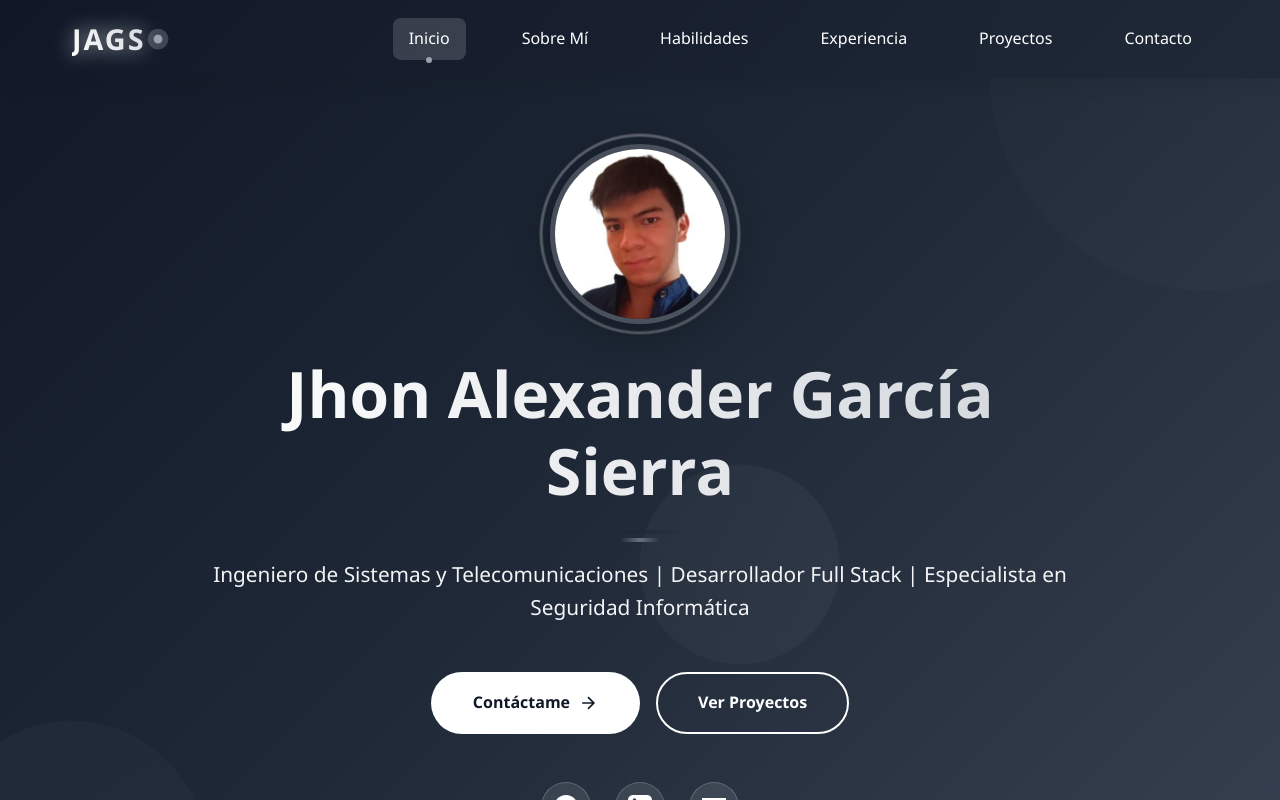
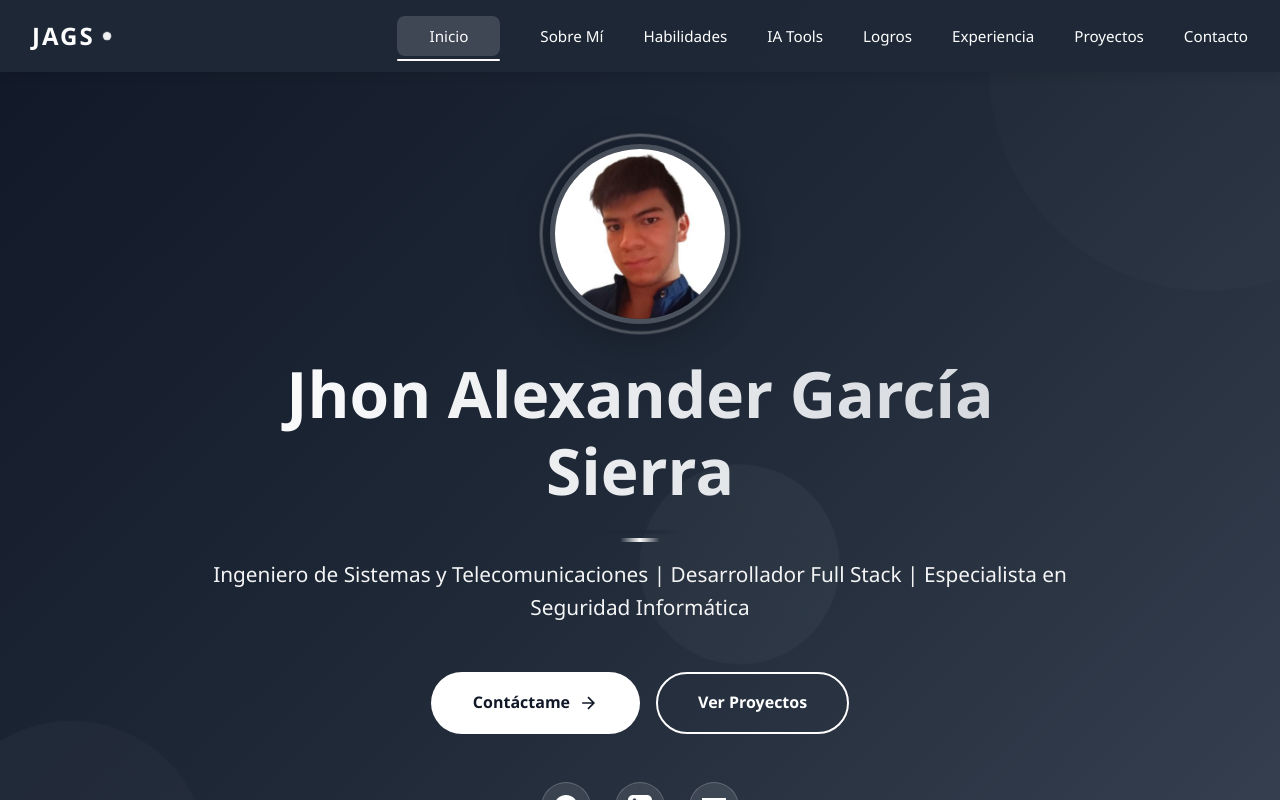
Before and after one commit to JhonAlexGS/Repositorio, a React (Create React App) app: page / in a window 1280 px wide. Built offline with nearby package versions, Linux system fonts and the light colour scheme.

Commit message:
Fixing header

```diff
--- a/src/components/Header.jsx
+++ b/src/components/Header.jsx
@@ -1,4 +1,5 @@
 import React, { useState, useEffect } from 'react';
+import '../styles/Header.css';
 
 const Header = () => {
   const [isScrolled, setIsScrolled] = useState(false);
@@ -10,20 +11,29 @@ const Header = () => {
       setIsScrolled(window.scrollY > 50);
 
       // Detectar sección activa
-      const sections = ['inicio', 'sobre-mi', 'habilidades', 'logros', 'experiencia', 'proyectos-academicos', 'proyectos', 'contacto'];
-      const current = sections.find(section => {
-        const element = document.getElementById(section);
-        if (element) {
-          const rect = element.getBoundingClientRect();
-          return rect.top <= 100 && rect.bottom >= 100;
+      const sections = ['inicio', 'sobre-mi', 'habilidades', 'ai-tools', 'logros', 'experiencia', 'proyectos-academicos', 'proyectos', 'contacto'];
+
+      for (let i = sections.length - 1; i >= 0; i--) {
+        const section = document.getElementById(sections[i]);
+        if (section) {
+          const rect = section.getBoundingClientRect();
+          // Si el top de la sección está por encima del 40% de la pantalla
+          if (rect.top <= window.innerHeight * 0.4) {
+            setActiveSection(sections[i]);
+            break;
+          }
         }
-        return false;
-      });
-      if (current) setActiveSection(current);
+      }
     };
 
+    handleScroll(); // Ejecutar inmediatamente
     window.addEventListener('scroll', handleScroll);
-    return () => window.removeEventListener('scroll', handleScroll);
+    window.addEventListener('load', handleScroll); // También al cargar
+
+    return () => {
+      window.removeEventListener('scroll', handleScroll);
+      window.removeEventListener('load', handleScroll);
+    };
   }, []);
 
   const scrollToSection = (e, id) => {
@@ -32,6 +42,10 @@ const Header = () => {
     const element = document.getElementById(id);
     if (element) {
       element.scrollIntoView({ behavior: 'smooth', block: 'start' });
+      // Forzar actualización después del scroll
+      setTimeout(() => {
+        setActiveSection(id);
+      }, 100);
     }
   };
 
@@ -39,6 +53,8 @@ const Header = () => {
     { id: 'inicio', label: 'Inicio' },
     { id: 'sobre-mi', label: 'Sobre Mí' },
     { id: 'habilidades', label: 'Habilidades' },
+    { id: 'ai-tools', label: 'IA Tools' },
+    { id: 'logros', label: 'Logros' },
     { id: 'experiencia', label: 'Experiencia' },
     { id: 'proyectos', label: 'Proyectos' },
     { id: 'contacto', label: 'Contacto' }
--- a/src/styles/App.css
+++ b/src/styles/App.css
@@ -10,7 +10,7 @@
   --dark: #111827;
   --light: #f9fafb;
   --text: #4b5563;
-  --accent: #6b7280;
+  --accent: #fcfcfc;
   --white: #ffffff;
 }
 
@@ -41,17 +41,55 @@ body {
 
 /* Header & Navigation */
 header {
-  background: linear-gradient(135deg, rgba(17, 24, 39, 0.95), rgba(31, 41, 55, 0.95));
+  position: fixed;
+  top: 0;
+  left: 0;
+  right: 0;
+  background: rgba(31, 41, 55, 0.95);
   backdrop-filter: blur(10px);
-  -webkit-backdrop-filter: blur(10px);
+  z-index: 1000;
+  transition: all 0.3s ease;
+  box-shadow: 0 2px 10px rgba(0, 0, 0, 0.1);
+}
+
+.nav-list a {
   color: white;
-  padding: 1rem 0;
-  position: sticky;
-  top: 0;
-  z-index: 1000;
-  box-shadow: 0 2px 20px rgba(0,0,0,0.1);
-  transition: all 0.4s cubic-bezier(0.4, 0, 0.2, 1);
-  animation: slideDown 0.5s ease-out;
+  text-decoration: none;
+  font-weight: 500;
+  transition: all 0.3s ease;
+  position: relative;
+  padding: 0.5rem 0;
+}
+
+.nav-list a::after {
+  content: '';
+  position: absolute;
+  bottom: 0;
+  left: 0;
+  width: 0;
+  height: 2px;
+  background: var(--accent);
+  transition: width 0.3s ease;
+}
+
+.nav-list a:hover::after,
+.nav-list a.active::after {
+  width: 100%;
+}
+
+.nav-list a.active {
+  color: var(--accent);
+}
+
+.nav-list a:hover {
+  color: var(--accent);
+}
+
+.nav.mobile-open .nav-list a.active {
+  background: rgba(255, 255, 255, 0.1);
+  color: var(--accent);
+  border-left: 3px solid var(--accent);
+  padding-left: 1.5rem;
 }
 
 @keyframes slideDown {
@@ -66,10 +104,50 @@ header {
 }
 
 header.scrolled {
+  background: rgba(31, 41, 55, 0.98);
+  box-shadow: 0 4px 20px rgba(0, 0, 0, 0.2);
+}
+
+header nav {
+  max-width: 1400px;
+  margin: 0 auto;
+  padding: 1rem 2rem;
+  display: flex;
+  justify-content: space-between;
+  align-items: center;
+}
+
+header nav ul {
+  display: flex;
+  list-style: none;
+  gap: 2.5rem;
+  margin: 0;
+  padding: 0;
+  align-items: center;
+}
+
+header nav ul li {
+  position: relative;
+}
+
+header nav ul li a {
+  color: white;
+  text-decoration: none;
+  font-weight: 500;
+  font-size: 0.95rem;
+  transition: all 0.3s ease;
+  position: relative;
   padding: 0.5rem 0;
-  background: rgba(17, 24, 39, 0.98);
-  backdrop-filter: blur(20px);
-  box-shadow: 0 4px 30px rgba(0,0,0,0.3);
+  display: block;
+  white-space: nowrap;
+}
+
+header nav ul li a:hover {
+  color: var(--accent);
+}
+
+header nav ul li a.active {
+  color: var(--accent);
 }
 
 nav {
@@ -86,19 +164,15 @@ nav {
   display: flex;
   align-items: center;
   gap: 0.5rem;
-  position: relative;
-  z-index: 1001;
+  cursor: pointer;
+  user-select: none;
 }
 
 .logo-text {
-  font-size: 1.8rem;
-  font-weight: bold;
+  font-size: 1.5rem;
+  font-weight: 700;
+  color: white;
   letter-spacing: 2px;
-  background: linear-gradient(45deg, #fff, #d1d5db);
-  -webkit-background-clip: text;
-  -webkit-text-fill-color: transparent;
-  background-clip: text;
-  animation: glow 2s ease-in-out infinite;
 }
 
 @keyframes glow {
@@ -107,42 +181,42 @@ nav {
 }
 
 .logo-dot {
-  width: 8px;
+   width: 8px;
   height: 8px;
-  background: #9ca3af;
+  background: var(--accent);
   border-radius: 50%;
-  animation: pulse 2s ease-in-out infinite;
+  animation: pulse 2s infinite;
 }
 
 @keyframes pulse {
   0%, 100% {
     transform: scale(1);
-    box-shadow: 0 0 0 0 rgba(156, 163, 175, 0.7);
+    opacity: 1;
   }
   50% {
     transform: scale(1.2);
-    box-shadow: 0 0 0 10px rgba(156, 163, 175, 0);
-  }
-}
-
+    opacity: 0.8;
+  }
+}
+
+/* Hamburger Menu */
 .hamburger {
   display: none;
   flex-direction: column;
   gap: 5px;
-  background: transparent;
+  background: none;
   border: none;
   cursor: pointer;
-  padding: 10px;
+  padding: 0.5rem;
   z-index: 1001;
-  position: relative;
 }
 
 .hamburger span {
   width: 25px;
   height: 3px;
   background: white;
-  border-radius: 3px;
   transition: all 0.3s ease;
+  border-radius: 2px;
 }
 
 .hamburger.active span:nth-child(1) {
@@ -155,6 +229,17 @@ nav {
 
 .hamburger.active span:nth-child(3) {
   transform: rotate(-45deg) translate(7px, -7px);
+}
+
+/* Responsive Header */
+@media (max-width: 968px) {
+  header nav ul {
+    gap: 1.5rem;
+  }
+
+  header nav ul li a {
+    font-size: 0.9rem;
+  }
 }
 
 nav ul {
@@ -187,18 +272,18 @@ nav a:hover {
 
 nav a.active {
   background: rgba(255, 255, 255, 0.15);
+  padding-left: 2rem;
+  padding-right: 2rem;
 }
 
 .active-indicator {
   position: absolute;
-  bottom: -8px;
-  left: 50%;
-  transform: translateX(-50%);
-  width: 6px;
-  height: 6px;
-  background: #9ca3af;
-  border-radius: 50%;
-  animation: bounce 1s ease-in-out infinite;
+  bottom: -5px;
+  left: 0;
+  right: 0;
+  height: 2px;
+  background: var(--accent);
+  border-radius: 2px;
 }
 
 @keyframes bounce {
@@ -2075,6 +2160,43 @@ footer {
     display: flex;
   }
 
+  header nav ul {
+    position: fixed;
+    top: 0;
+    right: -100%;
+    height: 100vh;
+    width: 280px;
+    background: rgba(31, 41, 55, 0.98);
+    backdrop-filter: blur(10px);
+    flex-direction: column;
+    padding: 5rem 2rem 2rem;
+    gap: 1.5rem;
+    transition: right 0.3s ease;
+    box-shadow: -5px 0 20px rgba(0, 0, 0, 0.3);
+    align-items: flex-start;
+  }
+
+  header nav ul.active {
+    right: 0;
+  }
+
+  header nav ul li {
+    width: 100%;
+  }
+
+  header nav ul li a {
+    font-size: 1.1rem;
+    padding: 0.8rem 0;
+    width: 100%;
+  }
+
+  .active-indicator {
+    left: -1rem;
+    width: 3px;
+    height: 100%;
+    bottom: 0;
+  }
+
   nav ul {
     position: fixed;
     top: 0;
@@ -2113,15 +2235,6 @@ footer {
     transform: translateX(10px);
   }
 
-  .active-indicator {
-    bottom: auto;
-    left: 0;
-    top: 50%;
-    transform: translateY(-50%);
-    width: 4px;
-    height: 60%;
-    border-radius: 0 4px 4px 0;
-  }
 
   @keyframes bounce {
     0%, 100% { transform: translateY(-50%) translateX(0); }
--- /dev/null
+++ b/src/styles/Header.css
@@ -0,0 +1,189 @@
+/* Header */
+header {
+  position: fixed;
+  top: 0;
+  left: 0;
+  right: 0;
+  background: rgba(31, 41, 55, 0.95);
+  backdrop-filter: blur(10px);
+  z-index: 1000;
+  transition: all 0.3s ease;
+  box-shadow: 0 2px 10px rgba(0, 0, 0, 0.1);
+}
+
+header.scrolled {
+  background: rgba(31, 41, 55, 0.98);
+  box-shadow: 0 4px 20px rgba(0, 0, 0, 0.2);
+}
+
+header nav {
+  max-width: 1400px;
+  margin: 0 auto;
+  padding: 1rem 2rem;
+  display: flex;
+  justify-content: space-between;
+  align-items: center;
+}
+
+header nav ul {
+  display: flex;
+  list-style: none;
+  gap: 2.5rem;
+  margin: 0;
+  padding: 0;
+  align-items: center;
+}
+
+header nav ul li {
+  position: relative;
+}
+
+header nav ul li a {
+  color: white;
+  text-decoration: none;
+  font-weight: 500;
+  font-size: 0.95rem;
+  transition: all 0.3s ease;
+  position: relative;
+  padding: 0.5rem 0;
+  display: block;
+  white-space: nowrap;
+}
+
+header nav ul li a:hover {
+  color: var(--accent);
+}
+
+header nav ul li a.active {
+  color: var(--accent);
+}
+
+.active-indicator {
+  position: absolute;
+  bottom: -5px;
+  left: 0;
+  right: 0;
+  height: 2px;
+  background: var(--accent);
+  border-radius: 2px;
+}
+
+.logo {
+  display: flex;
+  align-items: center;
+  gap: 0.5rem;
+  cursor: pointer;
+  user-select: none;
+}
+
+.logo-text {
+  font-size: 1.5rem;
+  font-weight: 700;
+  color: white;
+  letter-spacing: 2px;
+}
+
+.logo-dot {
+  width: 8px;
+  height: 8px;
+  background: var(--accent);
+  border-radius: 50%;
+  animation: pulse 2s infinite;
+}
+
+@keyframes pulse {
+  0%, 100% {
+    transform: scale(1);
+    opacity: 1;
+  }
+  50% {
+    transform: scale(1.2);
+    opacity: 0.8;
+  }
+}
+
+/* Hamburger Menu */
+.hamburger {
+  display: none;
+  flex-direction: column;
+  gap: 5px;
+  background: none;
+  border: none;
+  cursor: pointer;
+  padding: 0.5rem;
+  z-index: 1001;
+}
+
+.hamburger span {
+  width: 25px;
+  height: 3px;
+  background: white;
+  transition: all 0.3s ease;
+  border-radius: 2px;
+}
+
+.hamburger.active span:nth-child(1) {
+  transform: rotate(45deg) translate(8px, 8px);
+}
+
+.hamburger.active span:nth-child(2) {
+  opacity: 0;
+}
+
+.hamburger.active span:nth-child(3) {
+  transform: rotate(-45deg) translate(7px, -7px);
+}
+
+/* Responsive Header */
+@media (max-width: 968px) {
+  header nav ul {
+    gap: 1.5rem;
+  }
+
+  header nav ul li a {
+    font-size: 0.9rem;
+  }
+}
+
+@media (max-width: 768px) {
+  .hamburger {
+    display: flex;
+  }
+
+  header nav ul {
+    position: fixed;
+    top: 0;
+    right: -100%;
+    height: 100vh;
+    width: 280px;
+    background: rgba(31, 41, 55, 0.98);
+    backdrop-filter: blur(10px);
+    flex-direction: column;
+    padding: 5rem 2rem 2rem;
+    gap: 1.5rem;
+    transition: right 0.3s ease;
+    box-shadow: -5px 0 20px rgba(0, 0, 0, 0.3);
+    align-items: flex-start;
+  }
+
+  header nav ul.active {
+    right: 0;
+  }
+
+  header nav ul li {
+    width: 100%;
+  }
+
+  header nav ul li a {
+    font-size: 1.1rem;
+    padding: 0.8rem 0;
+    width: 100%;
+  }
+
+  .active-indicator {
+    left: -1rem;
+    width: 3px;
+    height: 100%;
+    bottom: 0;
+  }
+}
```
Also changed, not shown: 12 other files (tests, documents, lock files or other folders).
